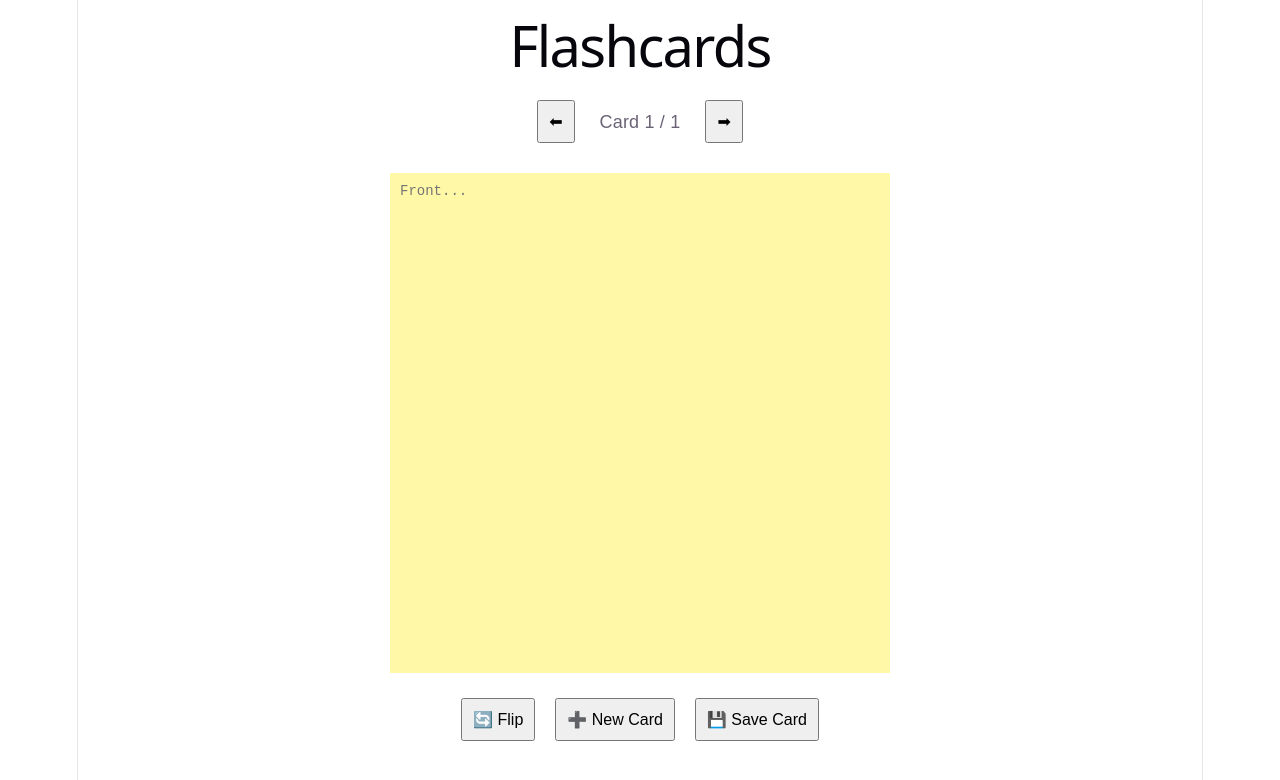
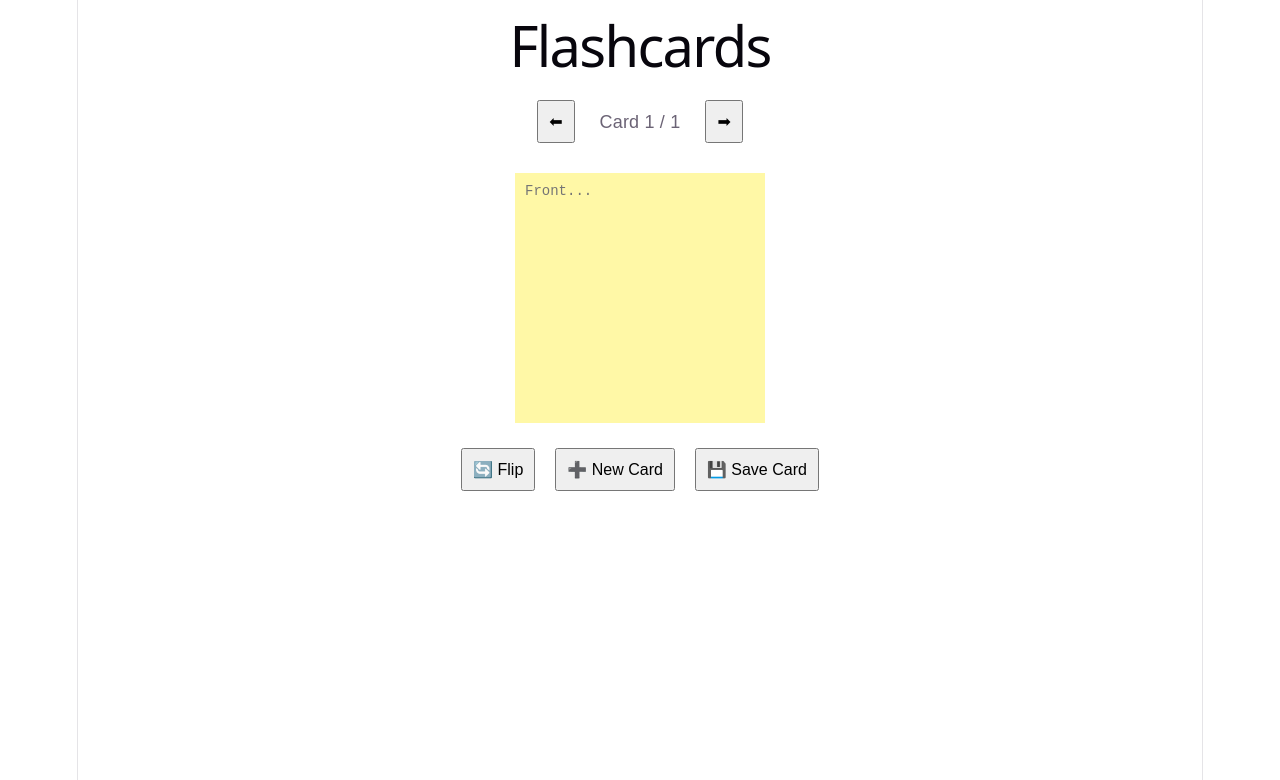
Before and after one commit to MichaelGalloway404/NoteCards, a React (Vite) app: page / in a window 1280 px wide. Shown: the top 780 px of the page. Built offline with nearby package versions, Linux system fonts and the light colour scheme; no server answers.

Commit message:
smaller cards

```diff
--- a/src/App.css
+++ b/src/App.css
@@ -33,8 +33,8 @@ button {
   margin-top: 20px;
 }
 .card {
-  width: 500px;
-  height: 500px;
+  width: 250px;
+  height: 250px;
   position: relative;
   transform-style: preserve-3d;
   transition: transform 0.5s;
```
